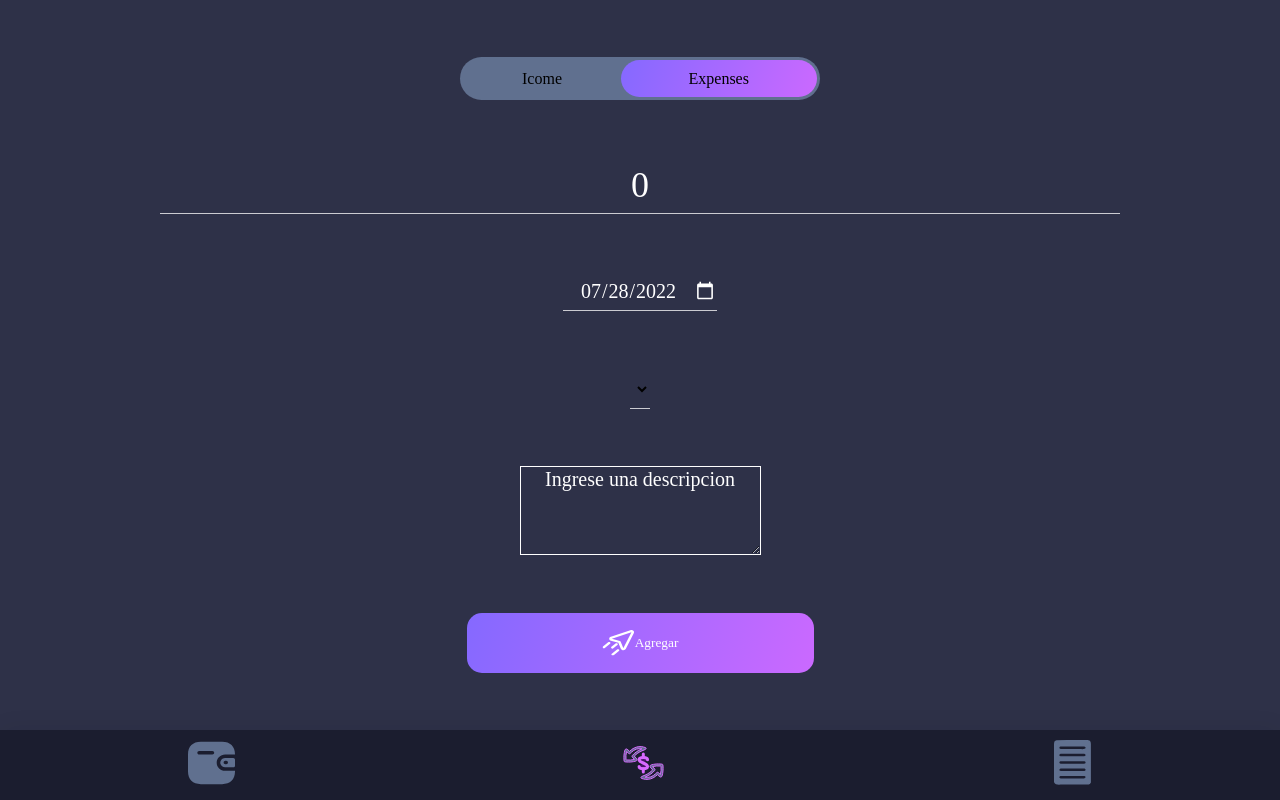
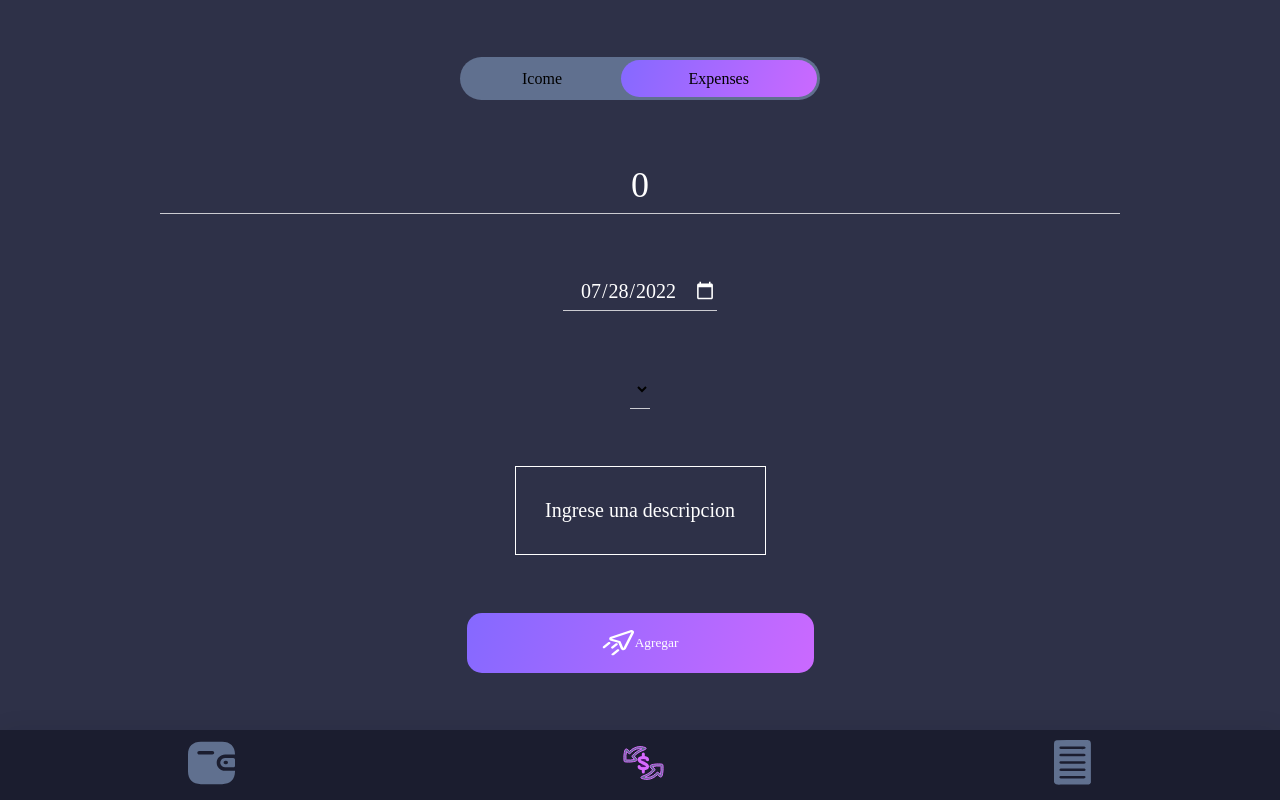
Before and after one commit to juanpa77/App_Control_de_Gastos, a React (Create React App) app: page /transaction in a window 1280 px wide. Built offline with nearby package versions, Linux system fonts and the light colour scheme.

Commit message:
change styles css to Styeld Components in add transaction

```diff
--- a/src/components/transaction-form/index.tsx
+++ b/src/components/transaction-form/index.tsx
@@ -1,48 +1,41 @@
-import { ReactComponent as Check } from "../../components/modal/check-icon.svg";
 import { ReactComponent as Send } from "../../asset/icons/send.svg";
-import { useModal } from "../../hooks/useModal"
 import { formatDate } from "../../utility/formatDate"
 import { Idb } from "../../utility/IDB"
-import { LinkBack } from "../../views/add-new-transaction/link-to-back"
-import { Modal } from "../modal/modal"
 import { PrimaryButton } from "../primary-button"
 import { Select } from "../select"
 import { ToggleBtn } from "../toggle-btn"
-import useTransaction from "./useTransaction";
-import { Wrapper } from "./styled";
+import { AmountInput, DateInput, TextArea } from "./styled";
+import useTransaction, { TransactionData } from "./useTransaction";
 
-const TransactionForm = ({ db }: { db: Idb }) => {
+type Props = {
+  db: Idb
+  editTransaction: TransactionData
+  openModal: () => void
+}
 
-  const [isOpenModal, openModal, closeModal] = useModal(false);
+const TransactionForm = ({ db, editTransaction, openModal }: Props) => {
   const {
-    onFormSubmit,
     triggerToggle,
     transaction,
     handleInputChange,
     sendTransaction,
     toggle,
-    editTransactio
-  } = useTransaction({ db, isOpenModal, openModal })
+  } = useTransaction({ db, openModal, editTransaction })
 
   return (
     <>
-      <Wrapper isOpenModal={isOpenModal} onSubmit={onFormSubmit}>
       <ToggleBtn triggerToggle={triggerToggle} toggle={toggle} />
-        <div className="inputAmount">
-          <input
+      <AmountInput
         autoFocus
         type="number"
         placeholder="$999"
         value={transaction.amount}
-            className="input__number"
         onChange={(e) => handleInputChange(e)}
         name="amount"
       />
-        </div>
-        <input
+      <DateInput
         type="date"
         defaultValue={transaction.date || formatDate(new Date())}
-          className="input__date"
         onChange={(e) => handleInputChange(e)}
         name="date"
       />
@@ -50,32 +43,20 @@ const TransactionForm = ({ db }: { db: Idb }) => {
         handleInputChange={(e) => handleInputChange(e)}
         defaultCategory={transaction.category}
       />
-        <textarea
-          className="textarea__transaction"
+      <TextArea
         placeholder="Ingrese una descripcion"
         onChange={(e) => handleInputChange(e)}
         name="description"
-        ></textarea>
+      />
       <button
         type="submit"
         className="submit__none"
         onClick={(e) => sendTransaction(transaction, e)}
       >
-          <PrimaryButton text={editTransactio ? "Guardar" : "Agregar"}>
+        <PrimaryButton text={editTransaction ? "Guardar" : "Agregar"}>
           <Send></Send>
         </PrimaryButton>
       </button>
-      </Wrapper>
-      <Modal
-        isOpenModal={isOpenModal}
-        closeModal={closeModal}
-        text={editTransactio ? "" : "transaction successful"}
-      >
-        {editTransactio === null
-          ? <Check />
-          : <LinkBack linkTo="/transaction-list" />
-        }
-      </Modal>
     </>
   )
 }
--- a/src/components/transaction-form/styled.tsx
+++ b/src/components/transaction-form/styled.tsx
@@ -12,3 +12,50 @@ export const Wrapper = styled('form')`
   justify-content: space-evenly;
   ${(props: Props) => props.isOpenModal && 'filter: blur(1px)'}
 `
+export const Input = styled('input')`
+  outline: none;
+  background-color: transparent;
+  border: none;
+  border-bottom: 1px solid rgba(255, 255, 255, 0.75);
+  color: #ffff;
+  height: 56px;
+  text-align: center;
+  color-scheme: dark;
+  font-family: "Avenir";
+  font-style: normal;
+  font-weight: 500;
+  font-size: 36px;
+  line-height: 56px;
+`
+
+export const TextArea = styled(Input)`
+  font-family: "DM Sans";
+  font-weight: 400;
+  font-size: 20px;
+  line-height: 20px;
+  height: 89px;
+  border: 1px solid #ffffff;
+  ::placeholder {
+    font-family: "DM Sans";
+    font-style: normal;
+    font-weight: 400;
+    font-size: 20px;
+    line-height: 20px;
+    color: white;
+  }
+`
+export const DateInput = styled(Input)`
+  font-family: "DM Sans";
+  font-style: normal;
+  font-weight: 400;
+  font-size: 20px;
+  line-height: 20px;
+  height: 40px;
+  cursor: pointer;
+`
+export const AmountInput = styled(Input)`
+  display: flex;
+  justify-content: center;
+  flex-direction: column;
+  width: 75%
+`
--- a/src/components/transaction-form/useTransaction.tsx
+++ b/src/components/transaction-form/useTransaction.tsx
@@ -1,6 +1,6 @@
 import { nanoid } from "nanoid";
 import { useState, FormEvent, ChangeEvent, useEffect } from "react";
-import { useLocation } from "react-router-dom";
+// import { useLocation } from "react-router-dom";
 import { splitDate, formatDate } from "../../utility/formatDate";
 import { Idb } from "../../utility/IDB";
 import useToggle from "../toggle-btn/useToggle";
@@ -16,7 +16,7 @@ export interface TransactionData {
 
 type Props = {
   db: Idb
-  isOpenModal: boolean
+  editTransaction: TransactionData
   openModal: () => void
 }
 
@@ -27,17 +27,18 @@ type InputChange = ChangeEvent<
   | HTMLSelectElement
 >
 
-const useTransaction = ({ db, openModal, isOpenModal }: Props) => {
-  const editTransactio = useLocation().state as TransactionData;
+const useTransaction = ({ db, openModal, editTransaction }: Props) => {
+  // const editTransaction = useLocation().state as TransactionData;
   const [toggle, triggerToggle] = useToggle()
   const [transaction, setTransaction] = useState<TransactionData>({
-    id: editTransactio?.id || nanoid(10),
-    type: editTransactio?.type || 'Expenses',
-    amount: editTransactio?.amount || 0,
-    date: editTransactio?.date,
-    category: editTransactio?.category || "",
-    description: editTransactio?.description || "",
+    id: editTransaction?.id || nanoid(10),
+    type: editTransaction?.type || 'Expenses',
+    amount: editTransaction?.amount || 0,
+    date: editTransaction?.date || formatDate(new Date()),
+    category: editTransaction?.category || "",
+    description: editTransaction?.description || "",
   });
+
   db.openDB();
   useEffect(() => setTransaction({ ...transaction, type: toggle ? 'Income' : 'Expenses' }), [toggle])
 
@@ -45,11 +46,12 @@ const useTransaction = ({ db, openModal, isOpenModal }: Props) => {
     // eslint-disable-next-line no-unused-vars
     const [day, month] = splitDate(transaction.date);
     if (transaction.amount > 0) {
-      editTransactio
+      editTransaction
         ? db.updateIncome({ store: month, data: transaction })
         : db.addIncome({ store: month, data: transaction });
       ev.currentTarget.form?.reset();
       openModal();
+      restForm()
     }
   };
 
@@ -60,13 +62,13 @@ const useTransaction = ({ db, openModal, isOpenModal }: Props) => {
     });
   };
 
-  const onFormSubmit = (e: FormEvent<HTMLFormElement>) => {
+  /* const onFormSubmit = (e: FormEvent<HTMLFormElement>) => {
     e.currentTarget.reset();
     e.preventDefault();
-  };
+  }; */
 
-  useEffect(() => {
-    if (!editTransactio) {
+  const restForm = () => {
+    if (!editTransaction) {
       setTransaction({
         id: nanoid(10),
         type: "Expenses",
@@ -76,9 +78,22 @@ const useTransaction = ({ db, openModal, isOpenModal }: Props) => {
         description: "",
       });
     }
-  }, [isOpenModal]);
+  }
 
-  return { onFormSubmit, triggerToggle, transaction, handleInputChange, sendTransaction, toggle, editTransactio }
+  /*  useEffect(() => {
+     if (!editTransaction) {
+       setTransaction({
+         id: nanoid(10),
+         type: "Expenses",
+         amount: 0,
+         date: formatDate(new Date()),
+         category: "",
+         description: "",
+       });
+     }
+   }, [isOpenModal]); */
+
+  return { triggerToggle, transaction, handleInputChange, sendTransaction, toggle }
 }
 
 export default useTransaction
--- a/src/views/add-new-transaction/index.tsx
+++ b/src/views/add-new-transaction/index.tsx
@@ -1,10 +1,33 @@
+import { useLocation } from 'react-router-dom';
+import { ReactComponent as Check } from '../../components/modal/check-icon.svg'
+import { Modal } from "../../components/modal/modal";
 import TransactionForm from "../../components/transaction-form"
+import { Wrapper } from '../../components/transaction-form/styled';
+import { TransactionData } from '../../components/transaction-form/useTransaction';
+import { useModal } from "../../hooks/useModal";
 import { Idb } from "../../utility/IDB"
+import { LinkBack } from './link-to-back';
 
 const NewTransaction = ({ db }: { db: Idb }) => {
+  const [isOpenModal, openModal, closeModal] = useModal(false);
+  const editTransactio = useLocation().state as TransactionData;
 
   return (
-    <TransactionForm db={db} />
+    <>
+      <Wrapper isOpenModal={isOpenModal} onSubmit={(e) => e.preventDefault()}>
+        <TransactionForm openModal={openModal} editTransaction={editTransactio} db={db} />
+      </Wrapper>
+      <Modal
+        isOpenModal={isOpenModal}
+        closeModal={closeModal}
+        text={editTransactio ? "" : "transaction successful"}
+      >
+        {editTransactio === null
+          ? <Check />
+          : <LinkBack linkTo="/transaction-list" />
+        }
+      </Modal>
+    </>
   )
 }
 
```
Lines whose indentation alone changed are shown as unchanged.
